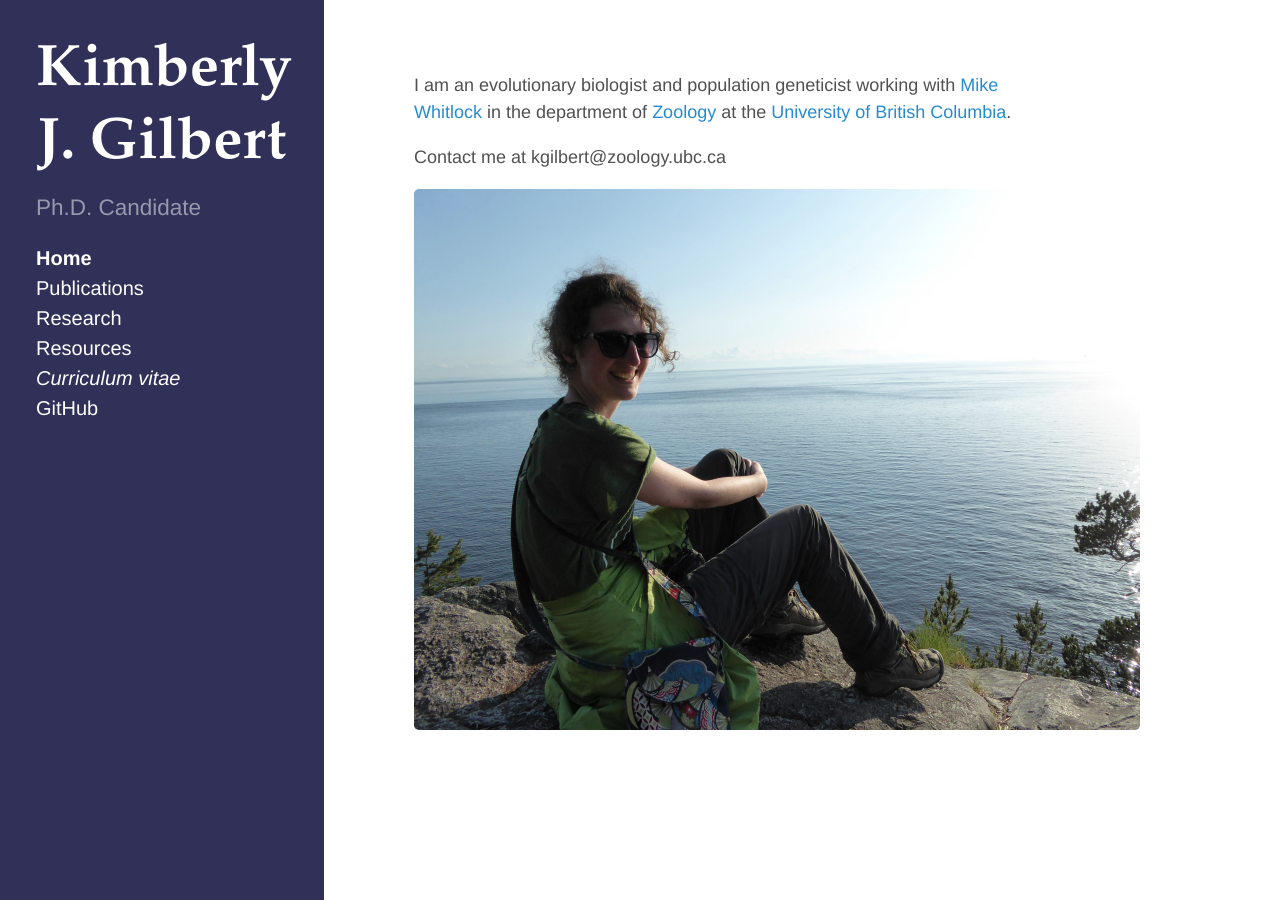
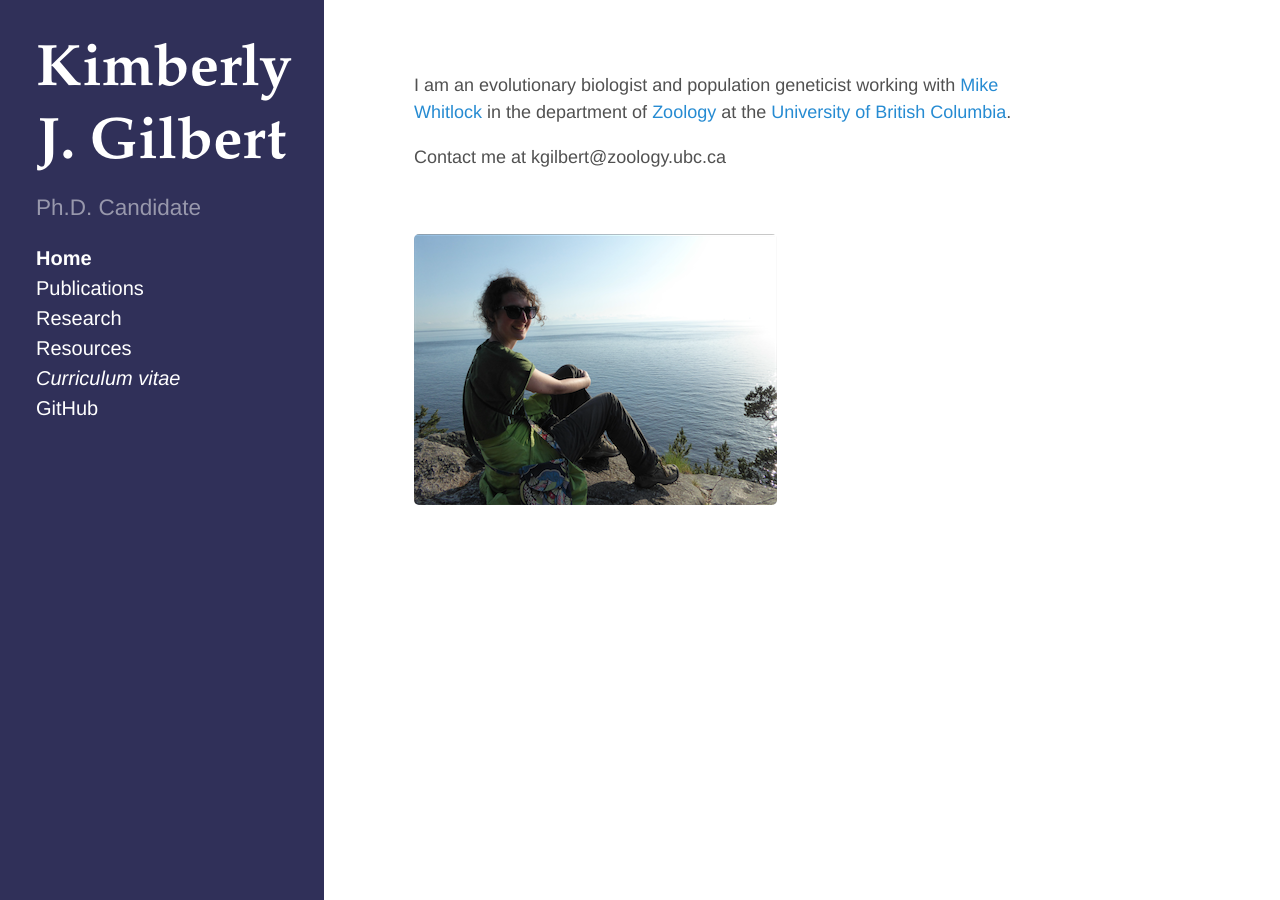
Before and after one commit to kjgilbert/kjgilbert.github.io, a Jekyll site: the page built from index.md, in a window 1280 px wide. Built offline with Jekyll 4.4.1, drawn with Linux system fonts in a browser that asks for light colours; Markdown is read by kramdown in place of the engine named in the settings.

Commit message:
try to make photo smaller

```diff
--- a/index.md
+++ b/index.md
@@ -8,5 +8,8 @@ I am an evolutionary biologist and population geneticist working with [Mike Whit
 Contact me at kgilbert@zoology.ubc.ca
 
 
+&nbsp;
 
-![photo](https://github.com/kjgilbert/kjgilbert.github.io/raw/master/extras/Photo.png)
+
+
+![photo](https://github.com/kjgilbert/kjgilbert.github.io/raw/master/extras/Photo2.png)
```
Also changed, not shown: extras/Photo2.png (added).
